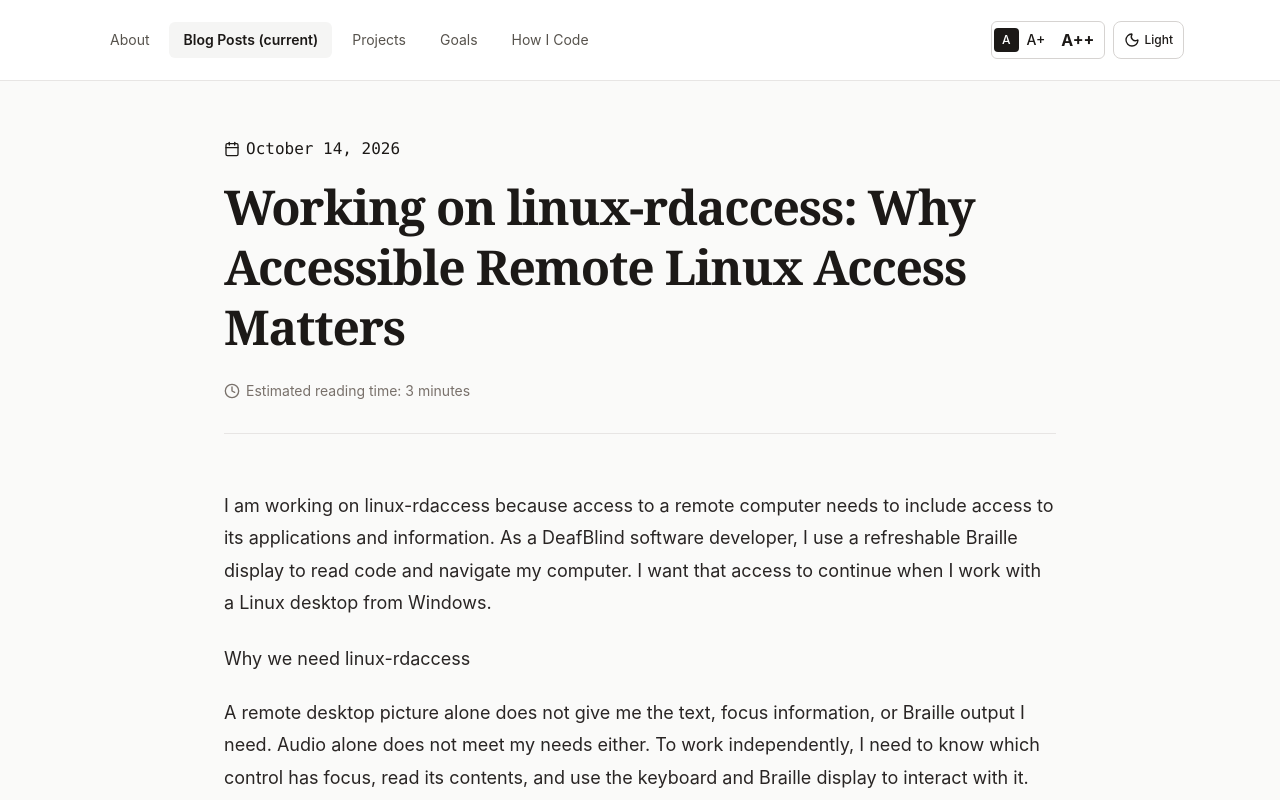
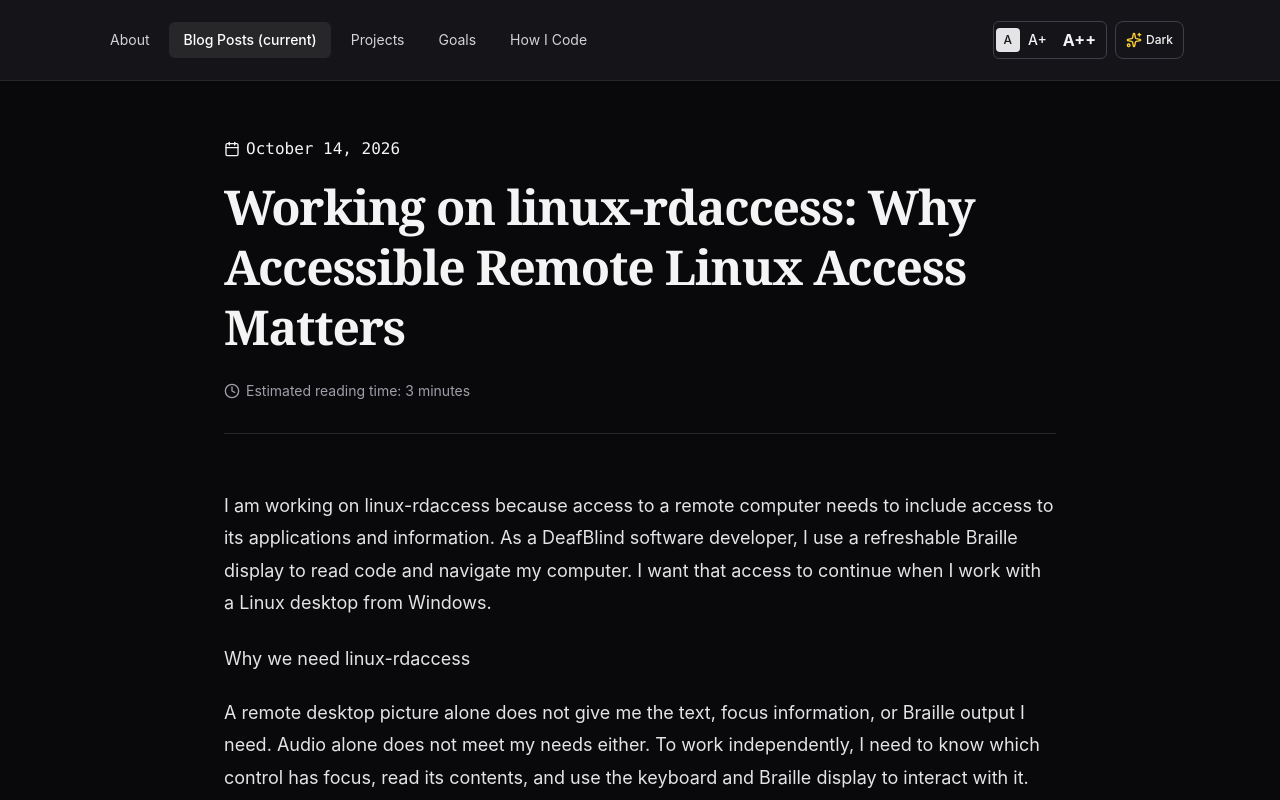
Before and after one commit to mtigzoe/portfolio, a Next.js app: page /posts/working-on-linux-rdaccess in a window 1280 px wide. Shown: the top 800 px of the page. Built offline with nearby package versions, Linux system fonts and the light colour scheme.

Commit message:
Default to dark mode and apply dark styles using the selected theme

```diff
--- a/app/globals.css
+++ b/app/globals.css
@@ -1,4 +1,6 @@
 @import "tailwindcss";
+
+@custom-variant dark (&:where(.dark-theme, .dark-theme *, .high-contrast-theme, .high-contrast-theme *));
 
 @layer base {
   :focus-visible {
--- a/components/AccessibilityProvider.tsx
+++ b/components/AccessibilityProvider.tsx
@@ -37,7 +37,7 @@ export function AccessibilityProvider({ children }: { children: React.ReactNode
         }
       } catch {}
     }
-    return 'light';
+    return 'dark';
   });
 
   const handleSetFontSize = (size: FontSize) => {
```
